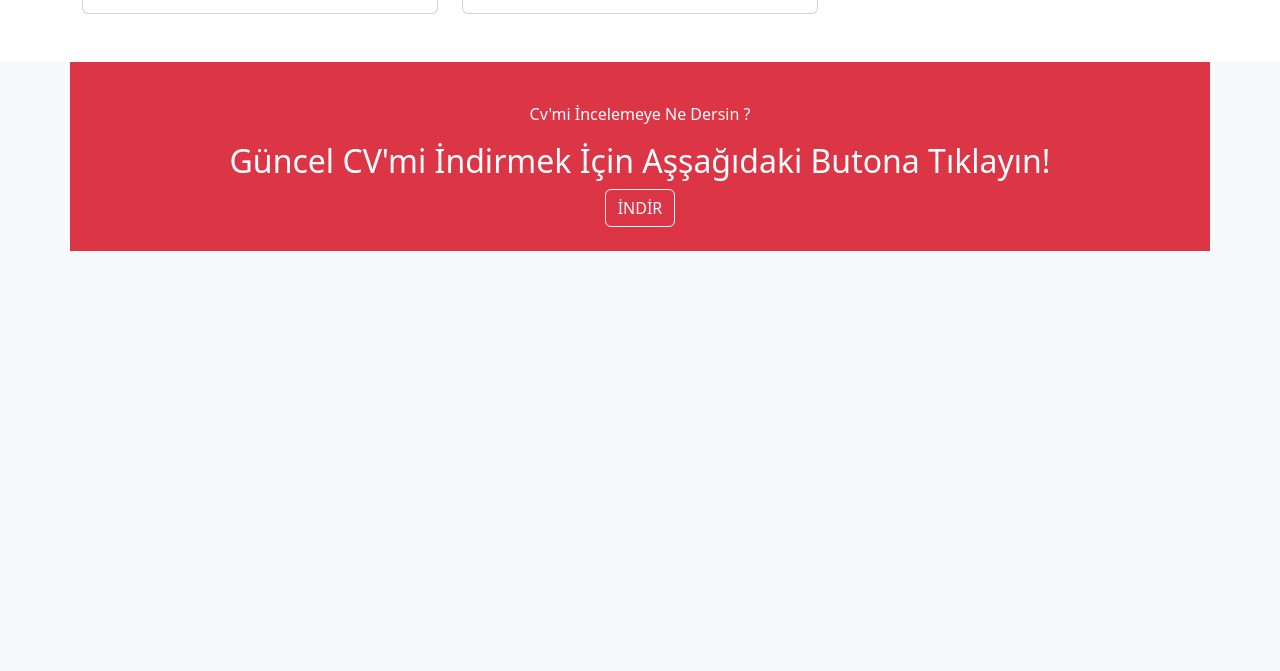
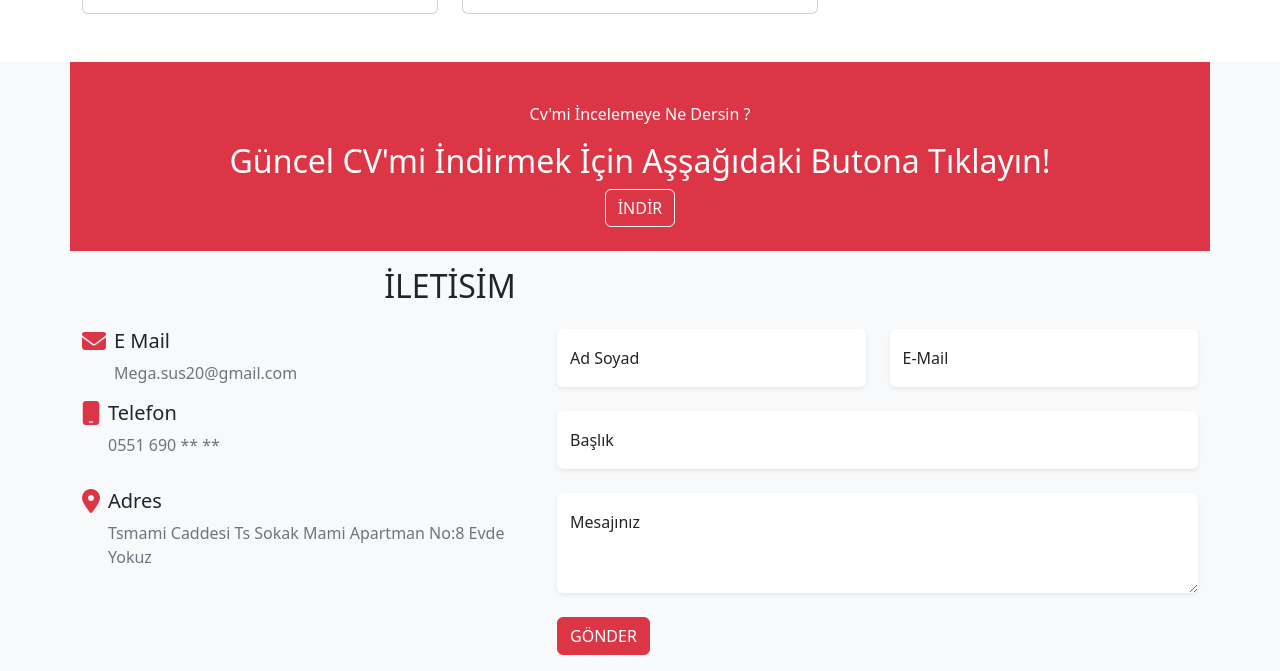
Before and after one commit to matli16/bootstrap5-site2, a plain HTML site: page index.html in a window 1280 px wide. Shown: the part 4120-4791 px from the top of the page. Before the commit the page ends 4371 px from the top, so only its background shows below. Drawn offline with nearby package versions, Linux system fonts and the light colour scheme.

Commit message:
footer start

```diff
--- a/index.html
+++ b/index.html
@@ -341,8 +341,89 @@
   </section>
     <!--cv end-->
     <!--contact start-->
+    <section class="contact" id="contact">
+      <div class="container-lg">
+        <div class="row  py-3">
+          <div class="col-lg-8">
+            <h2 class="text-uppercase text-center">İletİsİm</h2>
+          </div>
+        </div>
+        <div class="row">
+          <div class="col-md-5">
+            <div class="contact-item d-flex">
+              <div class="icon">
+                <i class="fa fa-envelope text-danger fs-4"></i>
+              </div>
+              <div class="text ms-2">
+                <h3 class="fs-5">E Mail</h3>
+                <p class="text-muted"> Mega.sus20@gmail.com</p>
+              </div>
+            </div>
+            <div class="contact-item d-flex mb-3">
+              <div class="icon">
+                <i class="fa fa-mobile text-danger fs-4"></i>
+                            </div>
+              <div class="text ms-2">
+                <h3 class="fs-5">Telefon</h3>
+                <p class="text-muted"> 0551 690 ** **</p>
+              </div>
+            </div>
+            <div class="contact-item d-flex mb-3">
+              <div class="icon">
+                <i class="fa fa-location-dot text-danger fs-4"></i>
+                            </div>
+              <div class="text ms-2">
+                <h3 class="fs-5">Adres</h3>
+                <p class="text-muted text-capitalize">tsmami caddesi ts sokak mami apartman no:8 evde yokuz</p>
+              </div>
+            </div>
+          </div>
+          <div class="col-md-7">
+            <div class="contact-form">
+              <form>
+              <div class="row d-flex">
+               <div class="col-lg-6 mb-4">
+                <div class="form-floating">
+                <input type="text" placeholder="Adınız" class="form-control border-0 shadow-sm " id="adiniz">
+                <label form="adiniz">Ad Soyad</label>
+              </div>
 
+               </div>
+               <div class="col-lg-6 mb-4">
+                <div class="form-floating">
+                 <input type="email" placeholder="E-Mail Adresiniz" class="form-control border-0 shadow-sm ">
+                 <label form="E-Mail">E-Mail</label>
+                </div>
+               </div>
+             </div>
+             <div class="row">
+              <div class="col-lg-12 mb-4">
+                <div class="form-floating">
+                  <input type="text" placeholder="Adınız" class="form-control border-0 shadow-sm " id="baslik">
+                  <label form="baslik">Başlık</label>
+                </div>
+              </div>
+            </div>
+            <div class="row">
+              <div class="col-lg-12 mb-4">
+                <div class="form-floating">
+                  <textarea class="form-control border-0 shadow-sm" placeholder="Mesajınız" id="floatingTextarea2" style="height: 100px"></textarea>
+                  <label for="floatingTextarea2">Mesajınız</label>
+                </div>
+              </div>
+            </div>
+            <button type="submit" class="btn btn-danger fs-6 mb-3"> GÖNDER</button>
+            </form>
+           </div>
+          </div>
+         </div>
+
+        </div>
+    </section>
     <!--contact end-->
+    <!--footer start-->
+
+    <!--footer end-->
 </body>
 <script src="js/bootstrap/bootstrap.bundle.min.js"></script>
 <script src="js/custom/extra.js"></script>
```
